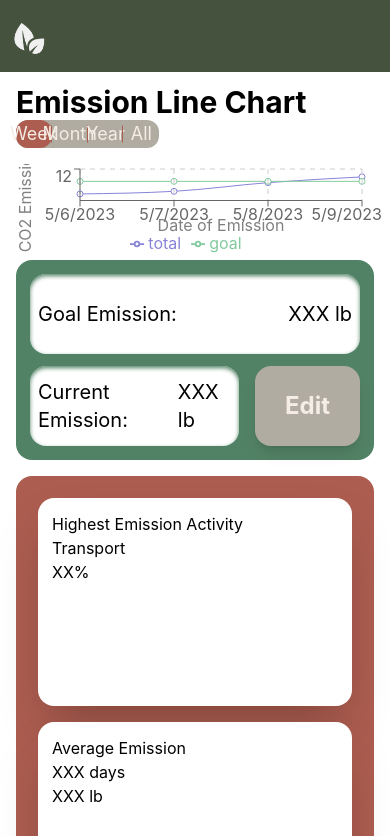
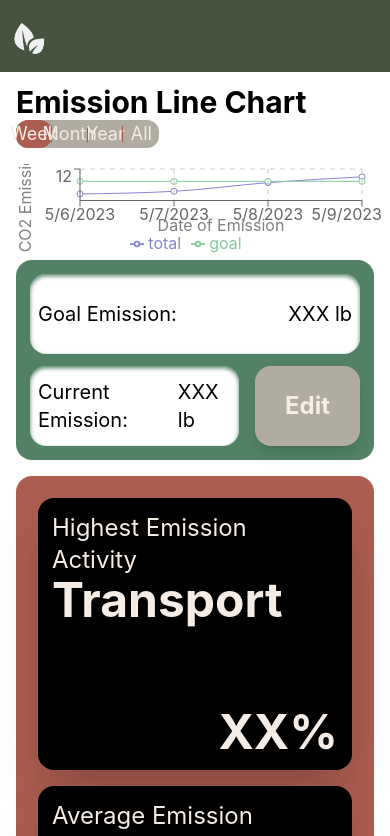
Before and after one commit to TseChapman/NoCO2, a React (Create React App) app: page /NoCO2/dashboard in a window 390 px wide. Shown: the top 836 px of the page. Built offline with nearby package versions, Linux system fonts and the light colour scheme.

Commit message:
Implement Responsive cards

```diff
--- a/src/components/Dashboard/Statistics.js
+++ b/src/components/Dashboard/Statistics.js
@@ -10,11 +10,13 @@ function Statistics() {
       <div class="bg-matrix w-full p-3.5 rounded-2xl flex flex-col md:flex-row justify-between md:flex-wrap lg:overflow-hidden">
         {statistic.map((card, idx) => {
           return (
-            <div class="h-56 w-full md:w-1/2 lg:w-1/3 p-2">
-              <div class="w-full h-full bg-white rounded-2xl p-3.5 shadow-2xl">
-                <div>{card.statistic}</div>
-                <div>{card.topic}</div>
-                <div>{card.stat}</div>
+            <div class="h-72 w-full md:w-1/2 lg:w-1/3 p-2">
+              <div class="w-full h-full bg-black rounded-2xl p-3.5 shadow-2xl flex flex-col justify-between">
+                <div>
+                  <div class="text-merino text-2xl">{card.statistic}</div>
+                  <div class="text-merino font-bold text-5xl">{card.topic}</div>
+                </div>
+                <div class="text-merino font-bold text-5xl self-end">{card.stat}</div>
               </div>
             </div>
           );
```
